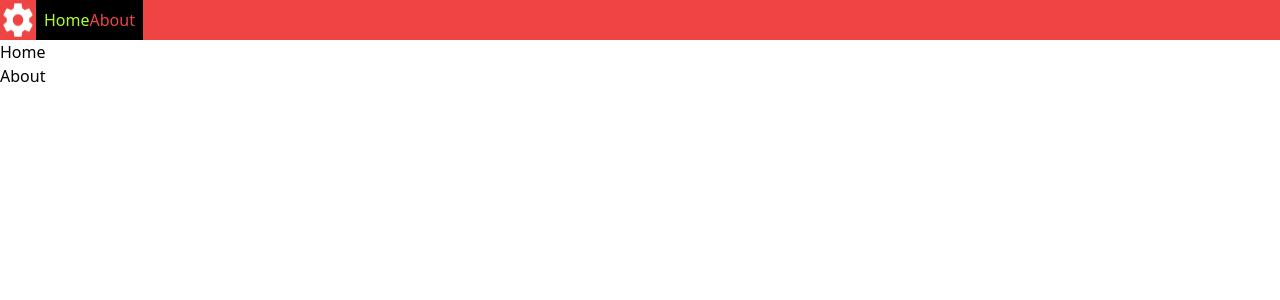
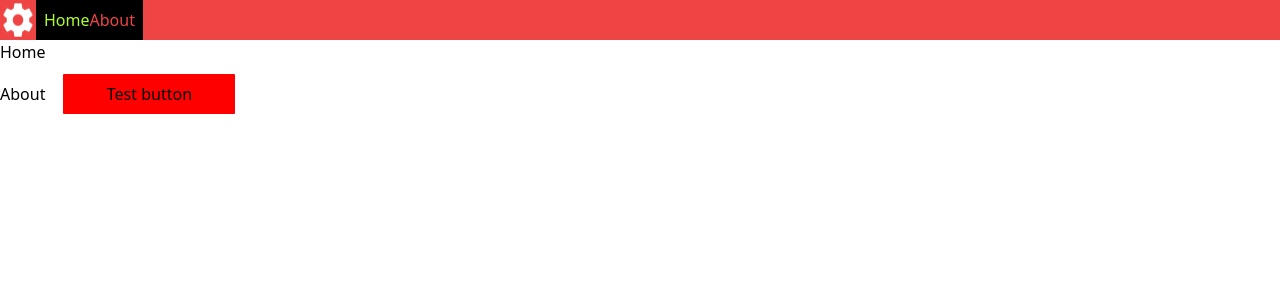
Before and after one commit to NikolaosKantartzopoulos/reactBase, a React app: page / in a window 1280 px wide. Shown: the top 300 px of the page. Built offline with nearby package versions, Linux system fonts and the light colour scheme.

Commit message:
Styled components

```diff
--- a/babel.config.json
+++ b/babel.config.json
@@ -1,6 +1,8 @@
 {
   "presets": [
-  "@babel/preset-env",
-  "@babel/preset-react"
-  ]
+    "@babel/preset-env",
+    "@babel/preset-react"
+    ],
+  "plugins": ["babel-plugin-styled-components"]
+
 }
--- a/package.json
+++ b/package.json
@@ -22,6 +22,7 @@
     "@babel/preset-react": "^7.18.6",
     "autoprefixer": "^10.4.12",
     "babel-loader": "^8.2.5",
+    "babel-plugin-styled-components": "^2.0.7",
     "css-loader": "^6.7.1",
     "gh-pages": "^4.0.0",
     "html-webpack-plugin": "^5.5.0",
--- a/src/components/Home.js
+++ b/src/components/Home.js
@@ -1,11 +1,13 @@
 import React from "react";
 import { Link } from "react-router-dom";
+import Button from "../styles/Button";
 
 function Home() {
 	return (
 		<>
 			<div>Home</div>
 			<Link to="about">About</Link>
+			<Button>Test button</Button>
 		</>
 	);
 }
--- /dev/null
+++ b/src/styles/Button.js
@@ -0,0 +1,15 @@
+import React from "react";
+import styled from "styled-components";
+
+const Button = styled.button`
+	display: inline-block;
+	border-radius: 3px;
+	padding: 0.5rem 0;
+	margin: 0.5rem 1rem;
+	width: 11rem;
+	background: red;
+	color: black;
+	border: 2px solid white;
+`;
+
+export default Button;
```
Also changed, not shown: 1 other file (tests, documents, lock files or other folders).
